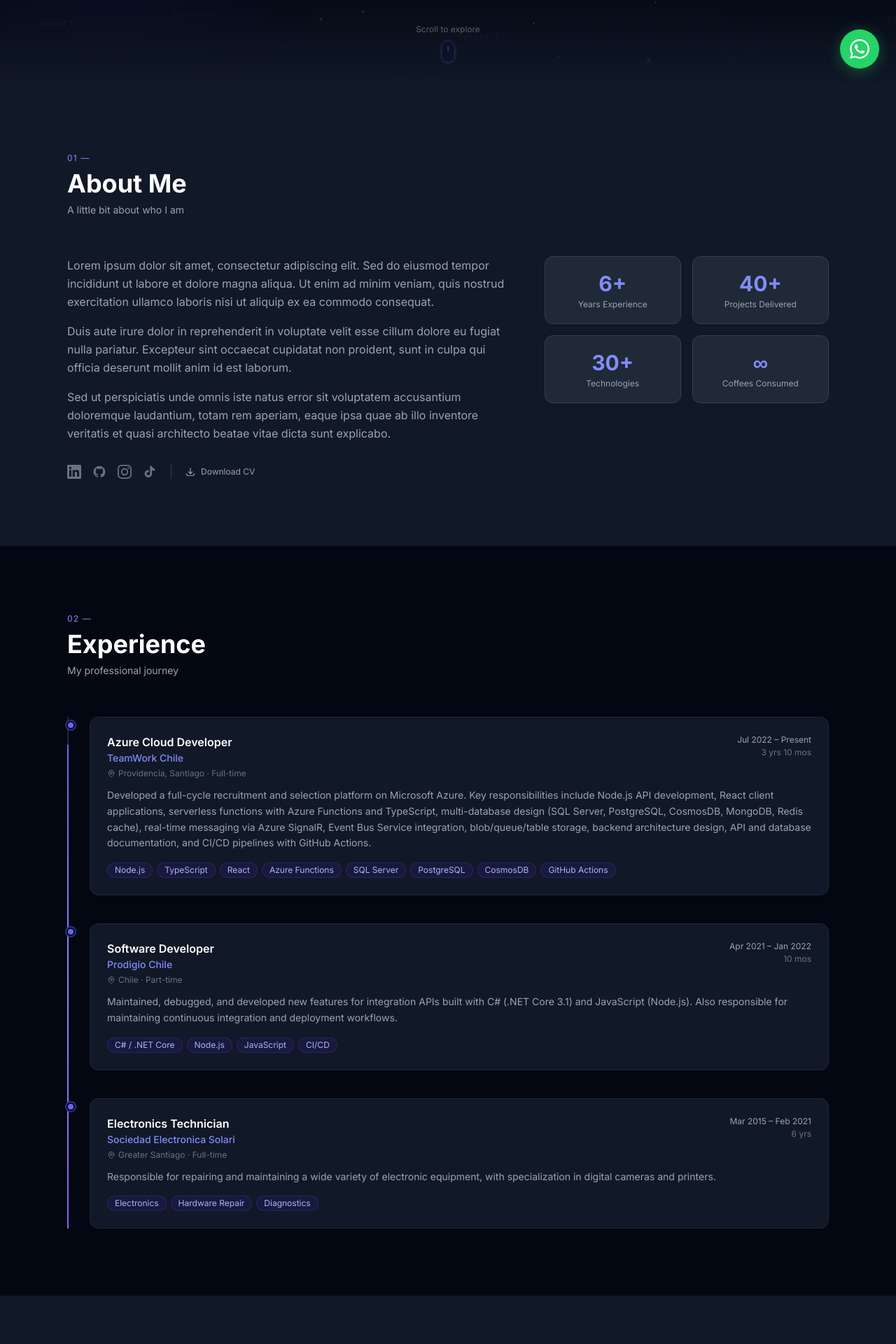
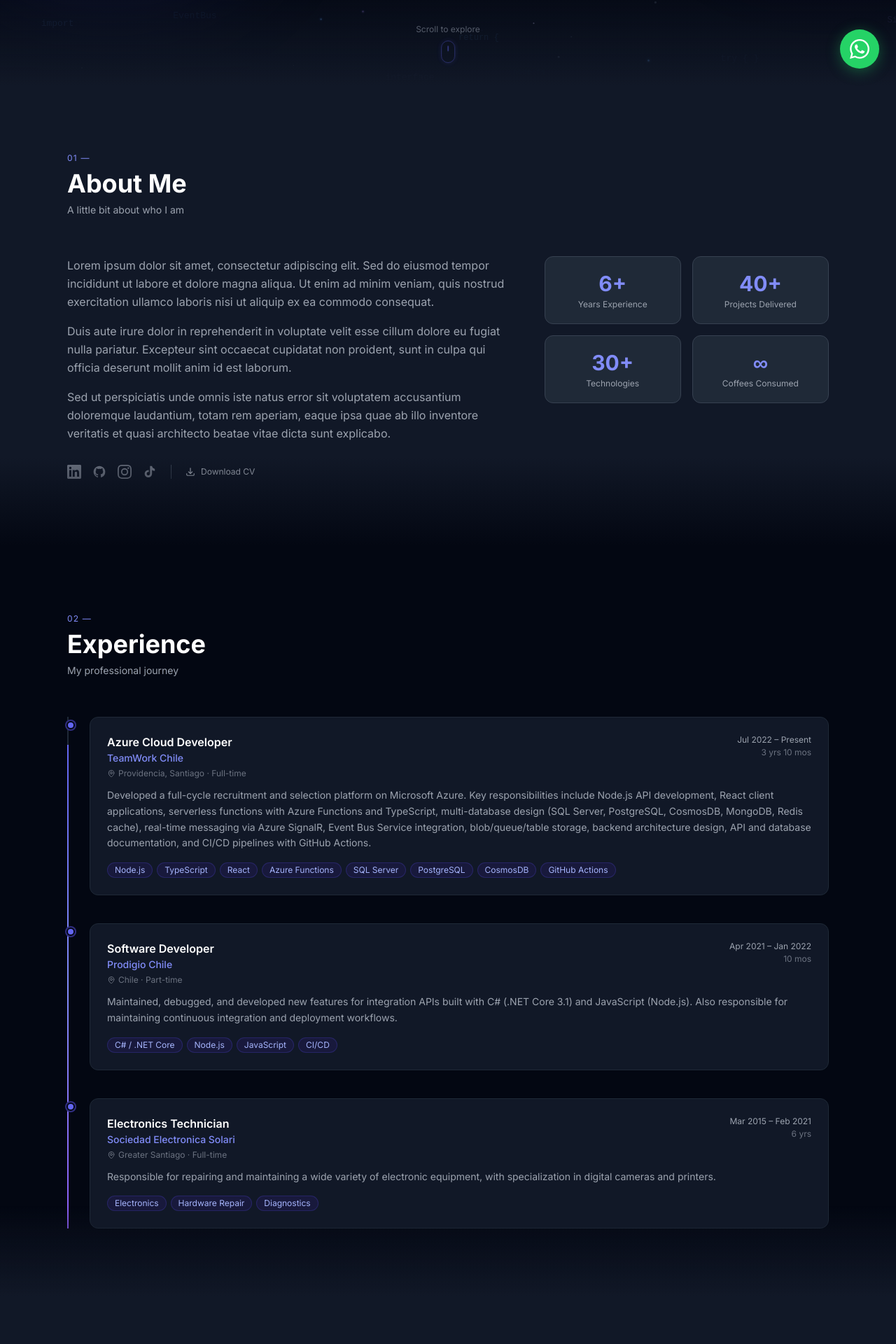
Before and after one commit to eNorese/portfolio, a Next.js app: page / in a window 1280 px wide. Shown: the part 678-2598 px from the top of the page at 70% size. Built offline with nearby package versions, Linux system fonts and the light colour scheme.

Commit message:
feat: implement Projects and Skills components with interactive 3D tilt and animation effects

```diff
--- a/src/components/About.tsx
+++ b/src/components/About.tsx
@@ -14,7 +14,7 @@ export function About() {
   ]
 
   return (
-    <section id="about" className="py-24 bg-gray-50 dark:bg-gray-900">
+    <section id="about" className="relative py-24 bg-gray-50 dark:bg-gray-900">
       <div className="max-w-6xl mx-auto px-4 sm:px-6 lg:px-8">
 
         {/* Section header */}
@@ -70,6 +70,9 @@ export function About() {
           </div>
         </div>
       </div>
+
+      {/* fade → Experience (white / gray-950) */}
+      <div className="absolute bottom-0 left-0 right-0 h-32 pointer-events-none bg-gradient-to-b from-transparent to-white dark:to-gray-950" />
     </section>
   )
 }
--- a/src/components/Contact.tsx
+++ b/src/components/Contact.tsx
@@ -94,7 +94,7 @@ export function Contact() {
   const isSent    = status === 'sent'
 
   return (
-    <section id="contact" className="py-24 bg-gray-50 dark:bg-gray-900">
+    <section id="contact" className="relative py-24 bg-gray-50 dark:bg-gray-900">
       <div className="max-w-6xl mx-auto px-4 sm:px-6 lg:px-8">
 
         {/* Section header */}
@@ -277,6 +277,9 @@ export function Contact() {
           </form>
         </div>
       </div>
+
+      {/* fade → Footer (white / gray-950) */}
+      <div className="absolute bottom-0 left-0 right-0 h-32 pointer-events-none bg-gradient-to-b from-transparent to-white dark:to-gray-950" />
     </section>
   )
 }
--- a/src/components/Experience.tsx
+++ b/src/components/Experience.tsx
@@ -144,7 +144,7 @@ export function Experience() {
   }, [])
 
   return (
-    <section id="experience" className="py-24 bg-white dark:bg-gray-950">
+    <section id="experience" className="relative py-24 bg-white dark:bg-gray-950">
       <div className="max-w-6xl mx-auto px-4 sm:px-6 lg:px-8">
 
         {/* Header — fade up */}
@@ -182,6 +182,9 @@ export function Experience() {
           ))}
         </div>
       </div>
+
+      {/* fade → Skills (gray-50 / gray-900) */}
+      <div className="absolute bottom-0 left-0 right-0 h-32 pointer-events-none bg-gradient-to-b from-transparent to-gray-50 dark:to-gray-900" />
     </section>
   )
 }
--- a/src/components/Projects.tsx
+++ b/src/components/Projects.tsx
@@ -132,7 +132,7 @@ export function Projects() {
   const { locale, t } = useLanguage()
 
   return (
-    <section id="projects" className="py-24 bg-white dark:bg-gray-950">
+    <section id="projects" className="relative py-24 bg-white dark:bg-gray-950">
       <div className="max-w-6xl mx-auto px-4 sm:px-6 lg:px-8">
 
         <div className="mb-14">
@@ -151,6 +151,9 @@ export function Projects() {
           ))}
         </div>
       </div>
+
+      {/* fade → Contact (gray-50 / gray-900) */}
+      <div className="absolute bottom-0 left-0 right-0 h-32 pointer-events-none bg-gradient-to-b from-transparent to-gray-50 dark:to-gray-900" />
     </section>
   )
 }
--- a/src/components/Skills.tsx
+++ b/src/components/Skills.tsx
@@ -83,7 +83,7 @@ export function Skills() {
   const [hoveredBadge, setHoveredBadge] = useState<string | null>(null)
 
   return (
-    <section id="skills" className="py-24 bg-gray-50 dark:bg-gray-900">
+    <section id="skills" className="relative py-24 bg-gray-50 dark:bg-gray-900">
       <div className="max-w-6xl mx-auto px-4 sm:px-6 lg:px-8">
 
         {/* Section header */}
@@ -150,6 +150,9 @@ export function Skills() {
           ))}
         </div>
       </div>
+
+      {/* fade → Projects (white / gray-950) */}
+      <div className="absolute bottom-0 left-0 right-0 h-32 pointer-events-none bg-gradient-to-b from-transparent to-white dark:to-gray-950" />
     </section>
   )
 }
```
